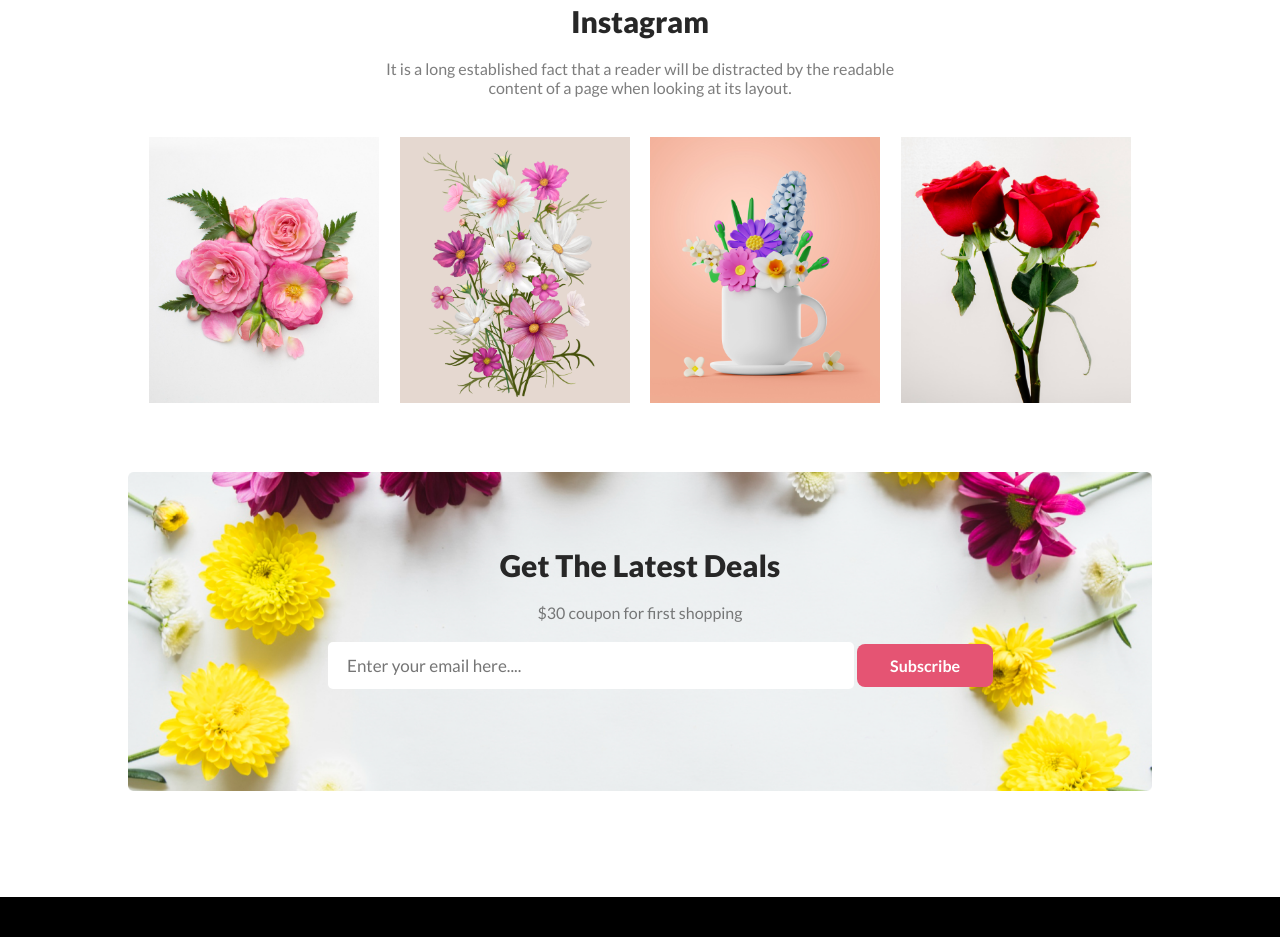
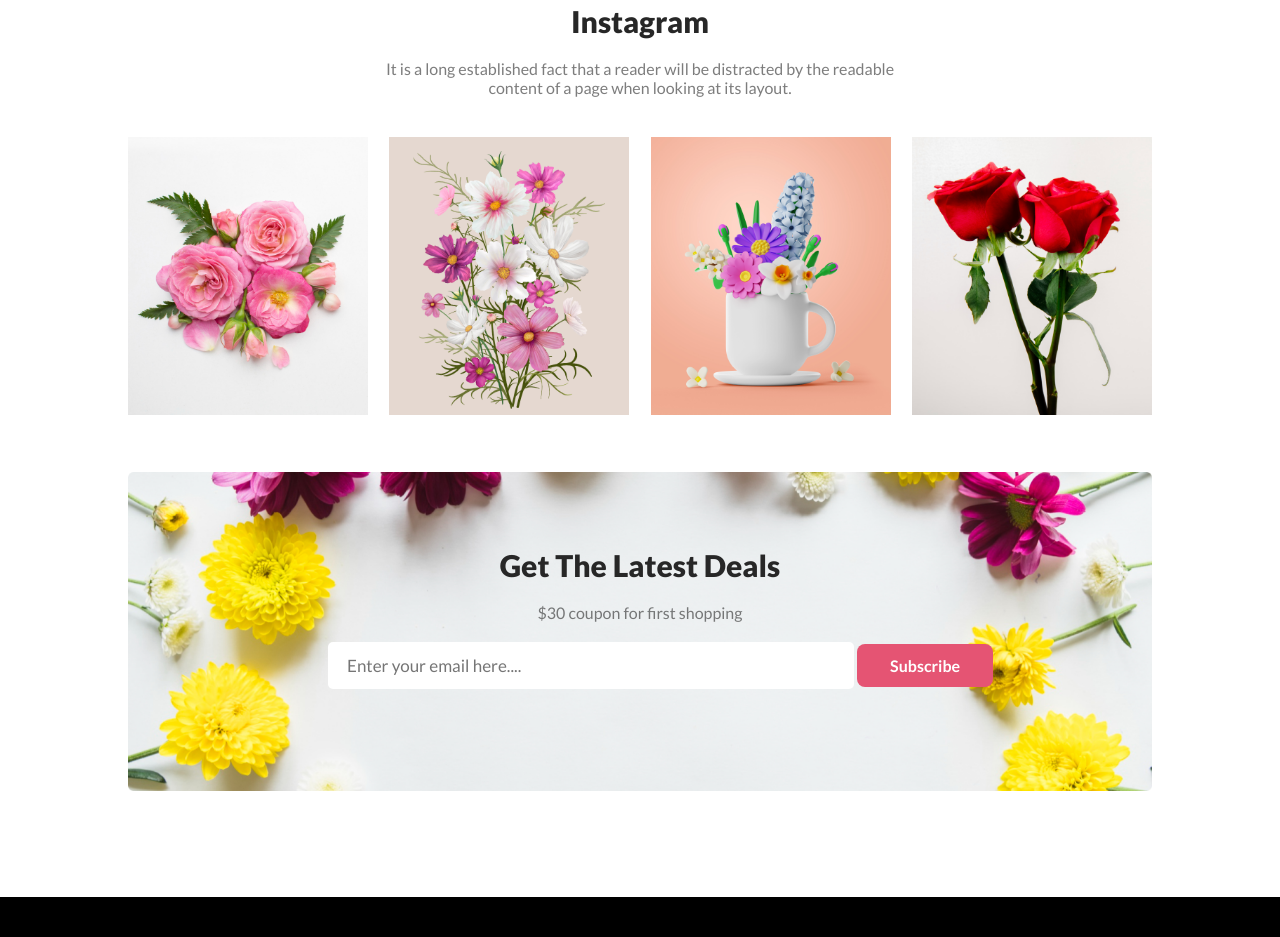
Before and after one commit to MahbuburRahman013/first-assignment, a plain HTML site: page index.html in a window 1280 px wide. Shown: the part 2478-3415 px from the top of the page. Drawn offline with Linux system fonts and the light colour scheme.

Commit message:
change section 4 img width and flexbox align

```diff
--- a/style.css
+++ b/style.css
@@ -188,7 +188,7 @@ header {
 .images {
     display: flex;
     width: 100%;
-    justify-content: space-evenly;
+    justify-content: space-between;
 }
 
 .box-img img {
@@ -196,7 +196,7 @@ header {
 }
 
 .box-img {
-    width: 230px;
+    width: 240px;
     height: 330px;
 }
 
```
